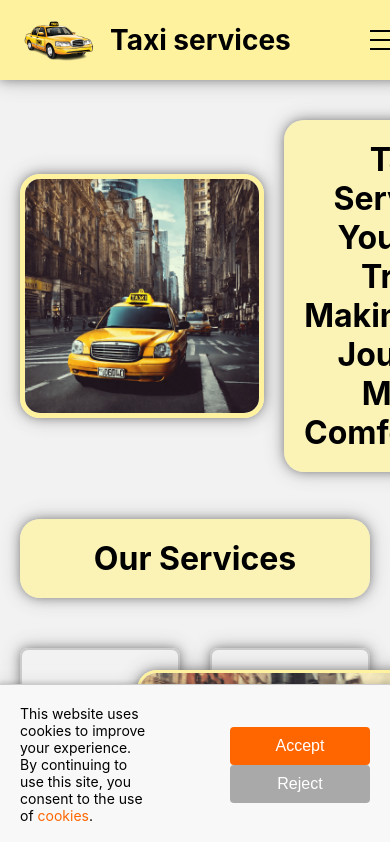
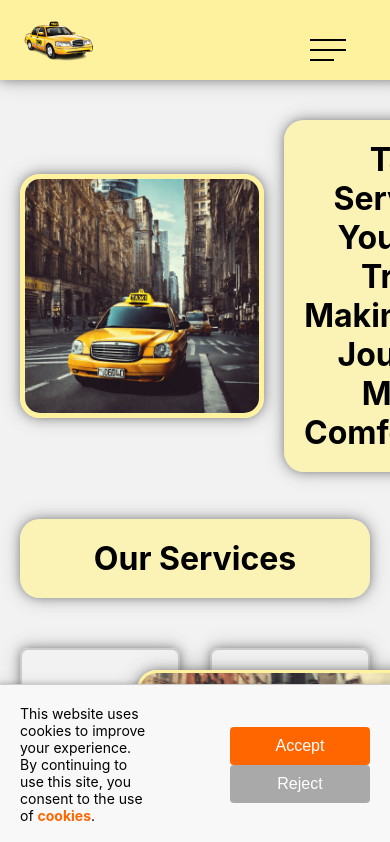
Before and after one commit to veluat/taxi-services, a React (Create React App) app: page / in a window 390 px wide. Shown: the top 842 px of the page. Built offline with nearby package versions, Linux system fonts and the light colour scheme.

Commit message:
feat: menu burger added

```diff
--- a/src/layout/header/Header.css
+++ b/src/layout/header/Header.css
@@ -31,6 +31,12 @@
     color: #FF5500;
 }
 
+@media screen and (max-width: 820px) {
+    .logo a {
+        display: none;
+    }
+}
+
 .img {
     width: 80px;
     height: 80px;
--- a/src/layout/header/Header.jsx
+++ b/src/layout/header/Header.jsx
@@ -3,6 +3,7 @@ import logo from './../../assets/img/title.png'
 import {Menu} from "./menu/Menu";
 import './Header.css';
 import {NavLink, useLocation} from "react-router-dom";
+import {BurgerMenu} from "./burger-menu/BurgerMenu";
 
 export const Header = () => {
     const location = useLocation();
@@ -22,6 +23,7 @@ export const Header = () => {
                 <NavLink to={'/'} onClick={handleHomeClick}>Taxi services</NavLink>
             </div>
             <Menu/>
+            <BurgerMenu/>
         </header>
     );
 };
--- /dev/null
+++ b/src/layout/header/burger-menu/BurgerMenu.css
@@ -0,0 +1,110 @@
+.burger-nav {
+    display: none;
+}
+
+@media screen and (max-width: 820px) {
+    .burger-nav {
+        display: block;
+    }
+}
+
+.burger-menu-popup {
+    position: fixed;
+    top: 0;
+    left: 0;
+    right: 0;
+    bottom: 0;
+    z-index: 9999;
+    background-color: rgba(255, 242, 158, 1);
+    display: flex;
+    flex-direction: column;
+    justify-content: center;
+    align-items: center;
+    max-width: 100vw;
+}
+
+.burger-menu-popup ul {
+    display: flex;
+    flex-direction: column;
+    justify-content: center;
+    align-items: center;
+    gap: 30px;
+    list-style: none;
+    padding: 0;
+}
+
+a {
+    text-decoration: none;
+    color: black;
+    font-weight: bold;
+}
+
+.burger-menu-popup .img {
+    width: 80px;
+    height: 80px;
+}
+
+.burger-icon {
+    position: fixed;
+    top: -125px;
+    right: -100px;
+    width: 200px;
+    height: 200px;
+    z-index: 999999;
+    background-color: rgba(255, 242, 158, 1);
+    border: none;
+}
+
+.burger-icon > span {
+    display: block;
+    width: 36px;
+    height: 2px;
+    background-color: black;
+    position: absolute;
+    left: 20px;
+    bottom: 24px;
+}
+
+.burger-icon > span::before {
+    content: "";
+    display: block;
+    width: 36px;
+    height: 2px;
+    background-color: black;
+    position: absolute;
+    transform: translateY(-10px);
+}
+
+.burger-icon > span::after {
+    content: "";
+    display: block;
+    width: 24px;
+    height: 2px;
+    background-color: black;
+    position: absolute;
+    transform: translateY(10px);
+}
+
+.burger-icon-x {
+    background-color: rgba(255, 255, 255, 0);
+}
+
+.burger-icon-x > span::before {
+    content: "";
+    display: block;
+    width: 36px;
+    height: 2px;
+    background-color: black;
+    position: absolute;
+    transform: rotate(-45deg) translateY(0);
+}
+
+.burger-icon-x > span::after {
+    content: "";
+    display: block;
+    width: 36px;
+    height: 2px;
+    background-color: black;
+    position: absolute;
+    transform: rotate(45deg) translateY(0);
+}
--- /dev/null
+++ b/src/layout/header/burger-menu/BurgerMenu.jsx
@@ -0,0 +1,72 @@
+import React, {useState} from 'react';
+import {NavLink, useLocation} from 'react-router-dom';
+import './BurgerMenu.css';
+import logo from "../../../assets/img/title.png";
+
+export const BurgerMenu = () => {
+    const [isMenuOpen, setIsMenuOpen] = useState(false);
+
+    const location = useLocation();
+
+    const onClickHandler = () => {
+        setIsMenuOpen(!isMenuOpen)
+    }
+
+    const handleNavLinkClick = () => {
+        setIsMenuOpen(!isMenuOpen);
+        if (location.pathname === '/') {
+            window.scrollTo({top: 0, behavior: 'smooth'});
+        } else {
+            window.location.href = '/';
+        }
+    };
+
+    return (
+        <nav className="burger-nav">
+            <button onClick={onClickHandler} className={`burger-icon ${isMenuOpen ? 'burger-icon-x' : ''}`}>
+                <span></span>
+            </button>
+            {isMenuOpen && (<div className={"burger-menu-popup"}>
+                <img className={"img"} src={logo} alt="taxi services"/>
+                <ul>
+                    <li>
+                        <NavLink to={'/'} className="burger-menu-padding" onClick={handleNavLinkClick}>
+                            Home
+                        </NavLink>
+                    </li>
+                    <li>
+                        <NavLink to={'/transportation'} className="burger-menu-padding" onClick={handleNavLinkClick}>
+                            Transportation
+                        </NavLink>
+                    </li>
+                    <li>
+                        <NavLink to={'/delivery'} className="burger-menu-padding" onClick={handleNavLinkClick}>
+                            Cargo delivery
+                        </NavLink>
+                    </li>
+                    <li>
+                        <NavLink to={'/driver'} className="burger-menu-padding" onClick={handleNavLinkClick}>
+                            Assistance
+                        </NavLink>
+                    </li>
+                    <li>
+                        <NavLink to={'/battery'} className="burger-menu-padding" onClick={handleNavLinkClick}>
+                            Battery charging
+                        </NavLink>
+                    </li>
+                    <li>
+                        <NavLink to={'/order-now'} className="burger-menu-padding" onClick={handleNavLinkClick}>
+                            Order now
+                        </NavLink>
+                    </li>
+                    <li>
+                        <NavLink to={'/about'} className="burger-menu-padding" onClick={handleNavLinkClick}>
+                            About Us
+                        </NavLink>
+                    </li>
+                </ul>
+            </div>)}
+
+        </nav>
+    );
+};
--- a/src/layout/header/menu/Menu.css
+++ b/src/layout/header/menu/Menu.css
@@ -1,7 +1,12 @@
-.nav {
+.menu-nav {
     padding: 10px;
 }
 
+@media screen and (max-width: 820px) {
+    .menu-nav {
+        display: none;
+    }
+}
 .list {
     display: flex;
     align-items: baseline;
@@ -25,52 +30,13 @@
     color: #FF5500;
 }
 
-@media screen and (max-width: 800px) {
-    .list {
-        display: none;
-    }
-
-    .nav.open .list {
-        display: flex;
-        flex-direction: column;
-    }
-
-    .nav.open .list li {
-        margin-right: 0;
-        margin-bottom: 10px;
-    }
-
-    .burger-menu {
-        display: flex;
-        flex-direction: column;
-        justify-content: space-between;
-        width: 30px;
-        height: 20px;
-        cursor: pointer;
-        position: relative;
-        z-index: 1;
-    }
-
-    .burger-menu .bar {
-        width: 100%;
-        height: 2px;
-        background-color: #000;
-        transition: all 0.3s ease;
-    }
-
-    .burger-menu.open .bar:nth-child(1) {
-        transform: rotate(-45deg) translate(-5px, 5px);
-    }
-
-    .burger-menu.open .bar:nth-child(2) {
-        opacity: 0;
-    }
-
-    .burger-menu.open .bar:nth-child(3) {
-        transform: rotate(45deg) translate(-5px, -5px);
-    }
+.services select {
+    padding: 5px;
+    border-radius: 4px;
+    background-color: #f2f2f2;
+    width: max-content;
 }
 
-.services select {
-    padding: 5px;
+.padding {
+    margin-left: 5px;
 }
--- a/src/layout/header/menu/Menu.jsx
+++ b/src/layout/header/menu/Menu.jsx
@@ -1,12 +1,10 @@
-import React, { useState, useEffect } from 'react';
-import { NavLink, useLocation, useNavigate } from 'react-router-dom';
-import { SvgSelector } from "../../../components/svgSelector/svgSelector";
+import React, {useEffect, useState} from 'react';
+import {NavLink, useLocation, useNavigate} from 'react-router-dom';
+import {SvgSelector} from '../../../components/svgSelector/svgSelector';
 import './Menu.css';
 
 export const Menu = () => {
     const [selectedService, setSelectedService] = useState('');
-    const [isMenuOpen, setIsMenuOpen] = useState(false);
-    const [isBurgerMenuVisible, setIsBurgerMenuVisible] = useState(true);
     const navigate = useNavigate();
     const location = useLocation();
 
@@ -29,35 +27,24 @@ export const Menu = () => {
     const handleNavLinkClick = () => {
         setSelectedService('');
         if (location.pathname === '/') {
-            window.scrollTo({ top: 0, behavior: 'smooth' });
+            window.scrollTo({top: 0, behavior: 'smooth'});
         } else {
             window.location.href = '/';
         }
     };
 
-    const handleMenuToggle = () => {
-        setIsMenuOpen(!isMenuOpen);
-        setIsBurgerMenuVisible(false);
-    };
 
     return (
-        <nav className={`nav ${isMenuOpen ? 'open' : ''}`}>
-            {isBurgerMenuVisible && (
-                <div className="burger-menu" onClick={handleMenuToggle}>
-                    <div className="bar"></div>
-                    <div className="bar"></div>
-                    <div className="bar"></div>
-                </div>
-            )}
-            <ul className={`list ${isMenuOpen ? 'open' : ''}`}>
+        <nav className="menu-nav">
+            <ul className="list">
                 <li>
-                    <SvgSelector svgName={'home'} />
+                    <SvgSelector svgName={'home'}/>
                     <NavLink to={'/'} className="padding" onClick={handleNavLinkClick}>
                         Home
                     </NavLink>
                 </li>
                 <li className={'services'}>
-                    <SvgSelector svgName={'services'} />
+                    <SvgSelector svgName={'services'}/>
                     <select value={selectedService} onChange={handleServiceChange} className="padding">
                         <option value="">Select a service</option>
                         <option value="transportation">Transportation</option>
@@ -67,13 +54,13 @@ export const Menu = () => {
                     </select>
                 </li>
                 <li>
-                    <SvgSelector svgName={'order-now'} />
+                    <SvgSelector svgName={'order-now'}/>
                     <NavLink to={'/order-now'} className="padding" onClick={handleNavLinkClick}>
                         Order now
                     </NavLink>
                 </li>
                 <li>
-                    <SvgSelector svgName={'about'} />
+                    <SvgSelector svgName={'about'}/>
                     <NavLink to={'/about'} className="padding" onClick={handleNavLinkClick}>
                         About Us
                     </NavLink>
```
